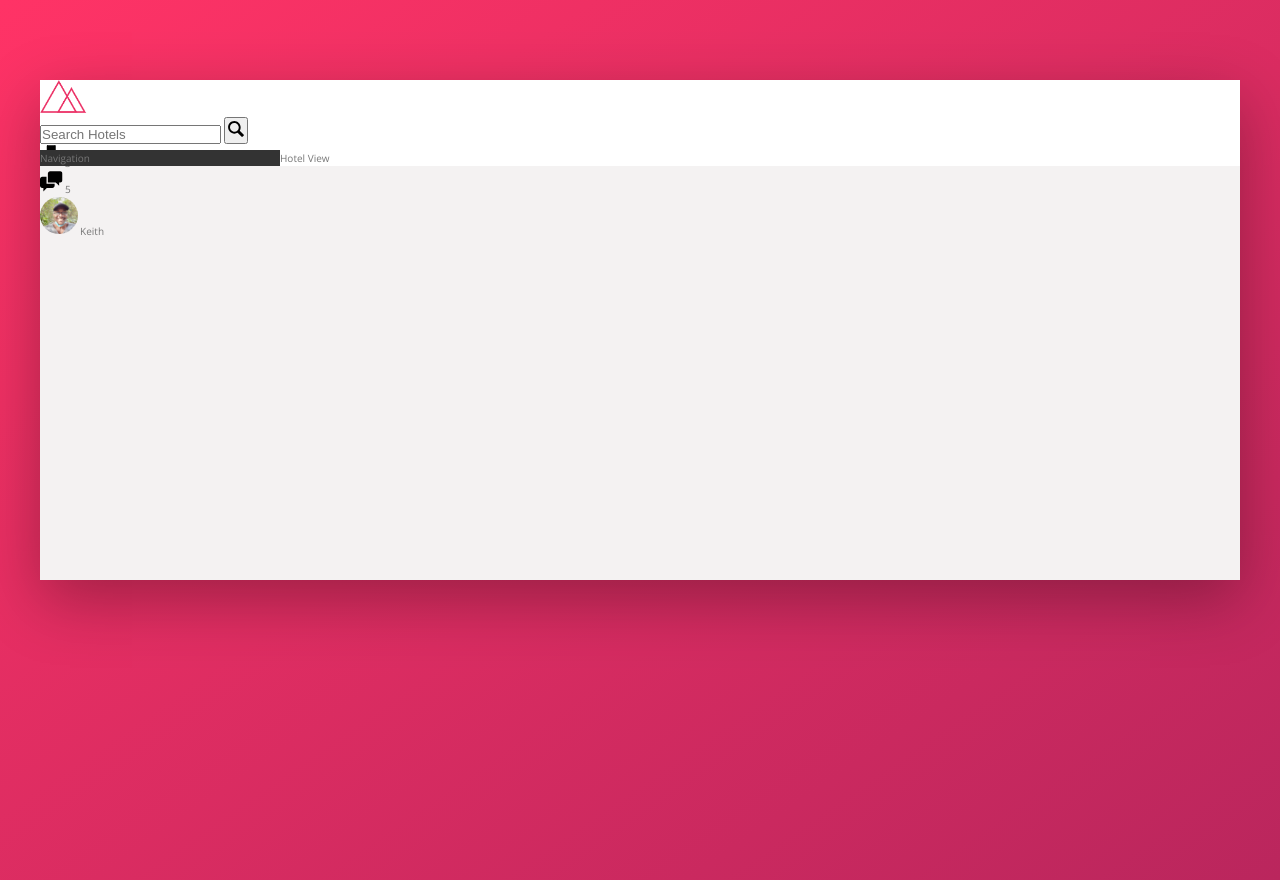
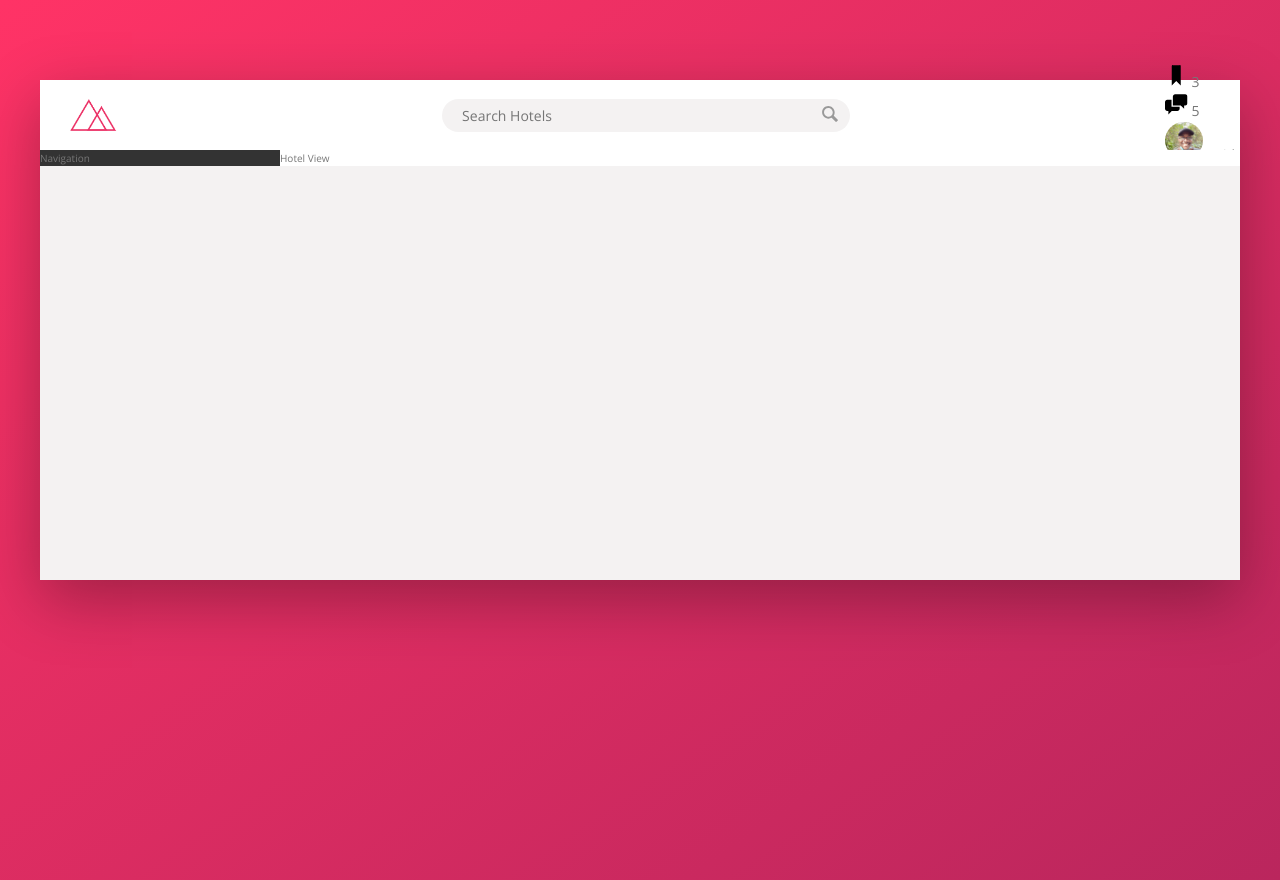
Before and after one commit to MandelaK/Trillo, a website: page index.html in a window 1280 px wide. Drawn offline with nearby package versions, Linux system fonts and the light colour scheme.

Commit message:
Style Header Logo And Form
- Style Header Logo
- Style Header Form Using Flexbox

```diff
--- a/sass/_layout.scss
+++ b/sass/_layout.scss
@@ -7,9 +7,13 @@
 }
 
 .header {
+  font-size: 1.4rem;
   height: 7rem;
   background-color: var(--color-white);
   border-bottom: var(--color-grey-light-2);
+  display: flex;
+  justify-content: space-between;
+  align-items: center;
 }
 
 .content {
--- a/sass/components/_logo.scss
+++ b/sass/components/_logo.scss
@@ -1,3 +1,4 @@
 .logo {
   height: 3.25rem;
+  margin-left: 3rem;
 }
--- a/sass/components/_search-box.scss
+++ b/sass/components/_search-box.scss
@@ -1,12 +1,61 @@
 .search {
+  flex: 0 0 40%;
+
+  display: flex;
+  align-items: center;
+  justify-content: center;
+
   &__input {
+    font-family: inherit;
+    font-size: inherit;
+    color: inherit;
+    background-color: var(--color-grey-light-2);
+    border: none;
+    padding: 0.7rem 2rem;
+    border-radius: 50rem;
+    width: 85%;
+    margin-right: -3rem;
+    transition: all 0.2s;
+
+    &:focus {
+      outline: none;
+      width: 100%;
+      background-color: var(--color-grey-light-3);
+    }
+
+    &::placeholder {
+      font-weight: 200;
+    }
+  }
+
+  &__input:focus + &__button {
+    background-color: var(--color-grey-light-3);
   }
 
   &__button {
+    border: none;
+    background-color: var(--color-grey-light-2);
+
+    &:focus {
+      outline: none;
+    }
+
+    &:active {
+      transform: translateY(2px);
+    }
+
+    &:hover {
+      cursor: pointer;
+    }
   }
 
   &__icon {
     height: 2rem;
     width: 2rem;
+    fill: var(--color-grey-dark-3);
+  }
+
+  &__button:hover &__icon {
+    fill: var(--color-grey-dark-2);
   }
 }
```
Also changed, not shown: css/style.css.
